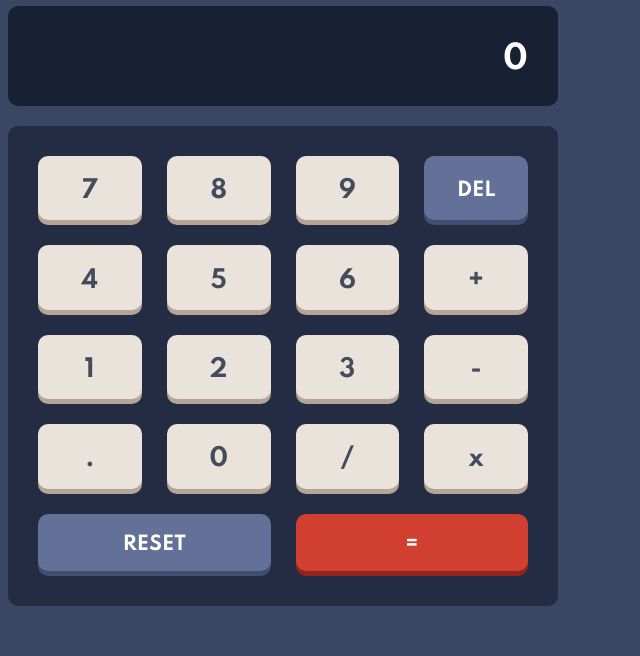
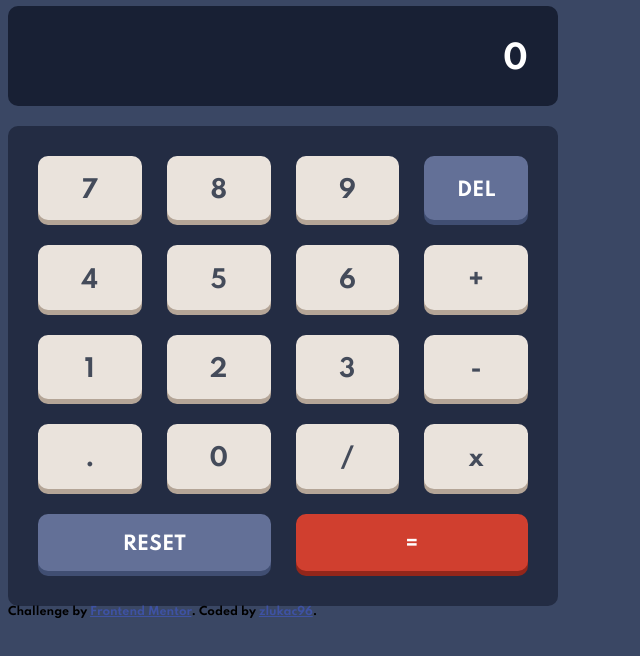
Before and after one commit to zlukac96/calculator-app, a plain HTML site: page index.html in a window 1280 px wide. Shown: the part 76-732 px from the top of the page, without its empty margins (0-640 px from the left). Drawn offline with Linux system fonts and the light colour scheme.

Commit message:
Update index.html

```diff
--- a/index.html
+++ b/index.html
@@ -10,7 +10,7 @@
 		<link rel="stylesheet" type="text/css" href="style.css">
 		<!-- Feel free to remove these styles or customise in your own stylesheet 👍 -->
 		<style>
-			.attribution { font-size: 11px; text-align: center; }
+			.attribution { font-size: 11px; }
 			.attribution a { color: hsl(228, 45%, 44%); }
 		</style>
 
@@ -73,14 +73,10 @@
 
 		</div>
 
-		<!--
-
-		<div class="attribution">
-			Challenge by <a href="https://www.frontendmentor.io?ref=challenge" target="_blank">Frontend Mentor</a>.
-			Coded by <a href="#">Your Name Here</a>.
-		</div>
-
-		-->
+  <div class="attribution">
+    Challenge by <a href="https://www.frontendmentor.io?ref=challenge" target="_blank">Frontend Mentor</a>.
+    Coded by <a href="https://github.com/zlukac96">zlukac96</a>.
+  </div>
 
 		<script src="script.js"></script>
 	</body>
```
